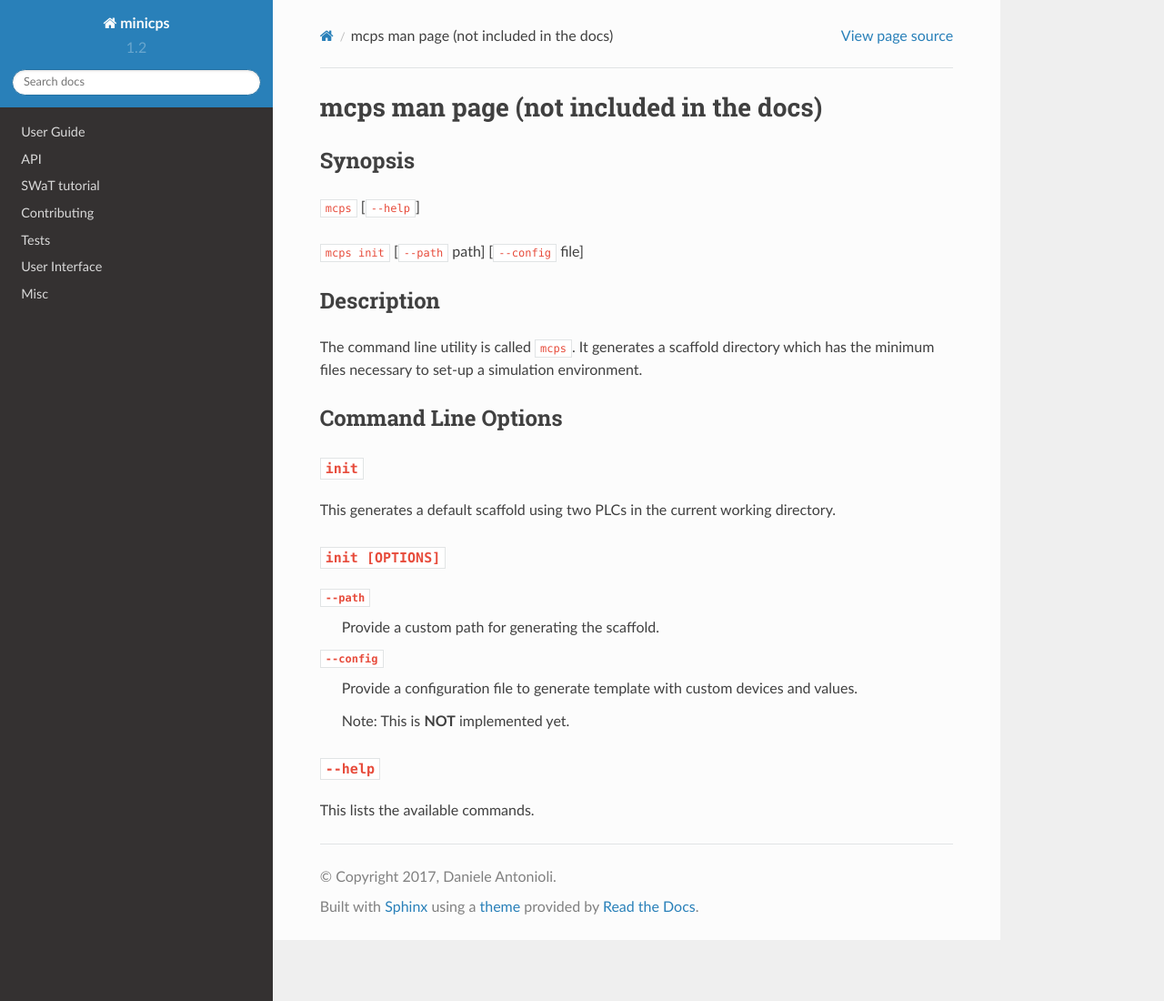
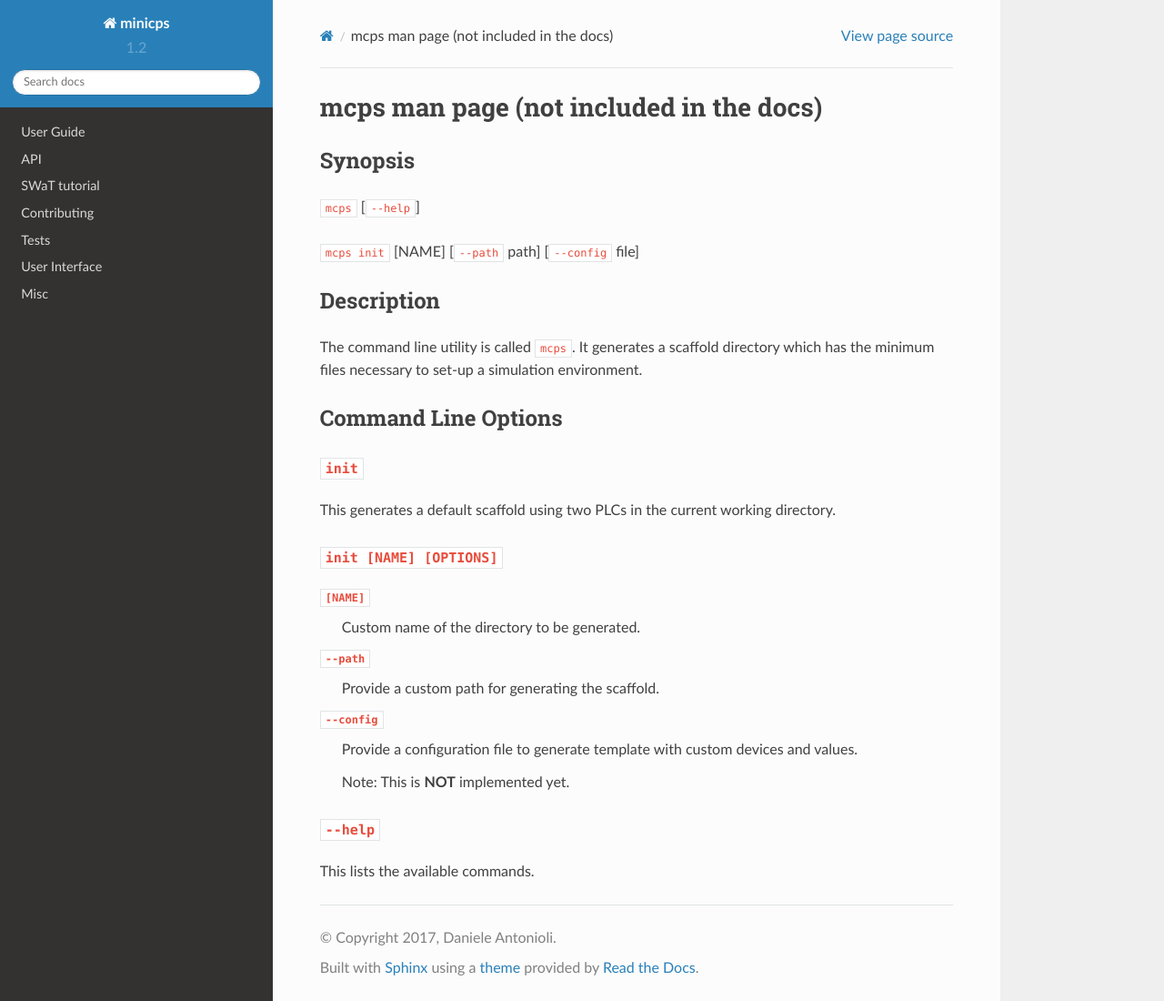
Before and after one commit to scy-phy/minicps, a Sphinx documentation site: the page built from docs/mcps-man.rst, in a window 1280 px wide and 1100 px high. Shown: the whole window at 91% size. Built offline with Sphinx 7.4.7 and the Read the Docs theme 2.0.0, drawn with Linux system fonts in a browser that asks for light colours.

Commit message:
updated docs for the addition of argument for mcps

```diff
--- a/docs/mcps-man.rst
+++ b/docs/mcps-man.rst
@@ -11,7 +11,7 @@ Synopsis
 
 ``mcps`` [``--help``]
 
-``mcps init`` [``--path`` path] [``--config`` file]
+``mcps init`` [NAME] [``--path`` path] [``--config`` file]
 
 ===========
 Description
@@ -29,8 +29,10 @@ Command Line Options
 
 This generates a default scaffold using two PLCs in the current working directory.
 
-``init [OPTIONS]``
-------------------
+``init [NAME] [OPTIONS]``
+-------------------------
+``[NAME]``
+    Custom name of the directory to be generated.
 
 ``--path``
     Provide a custom path for generating the scaffold.
```
Also changed, not shown: docs/ui.rst (+5 -2 lines).
